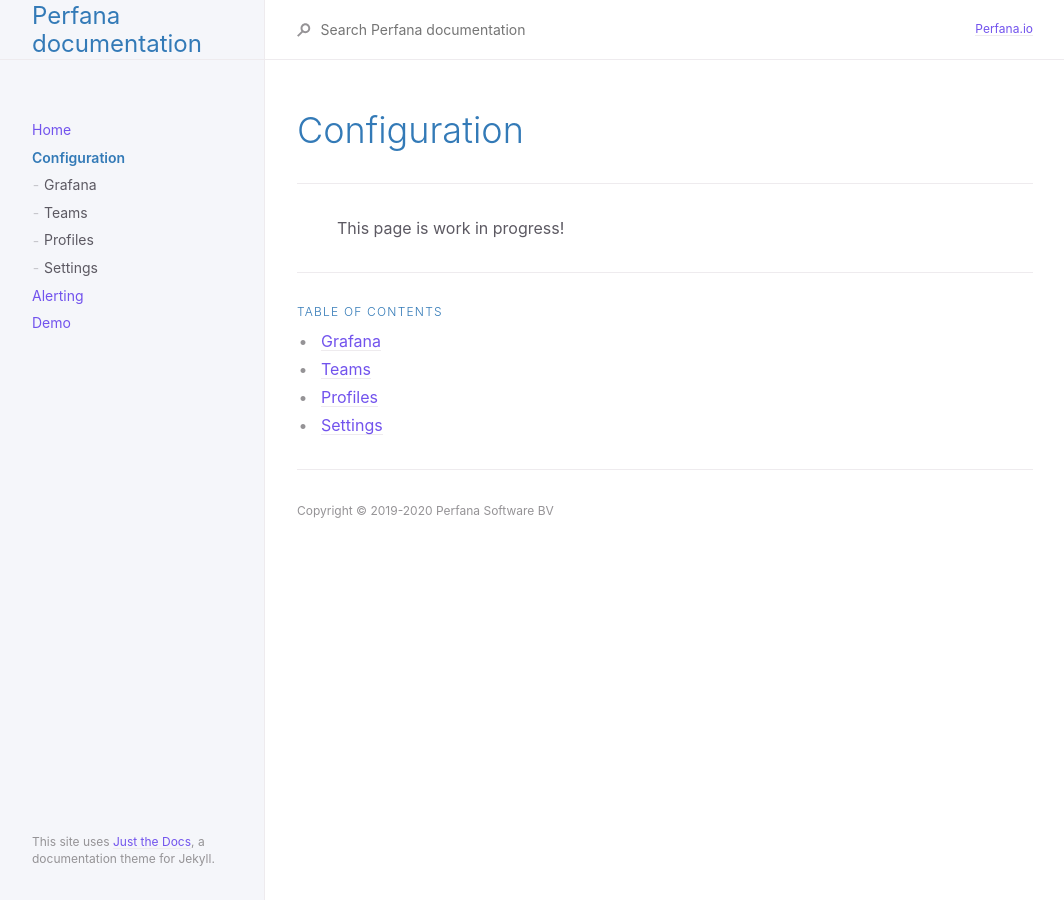
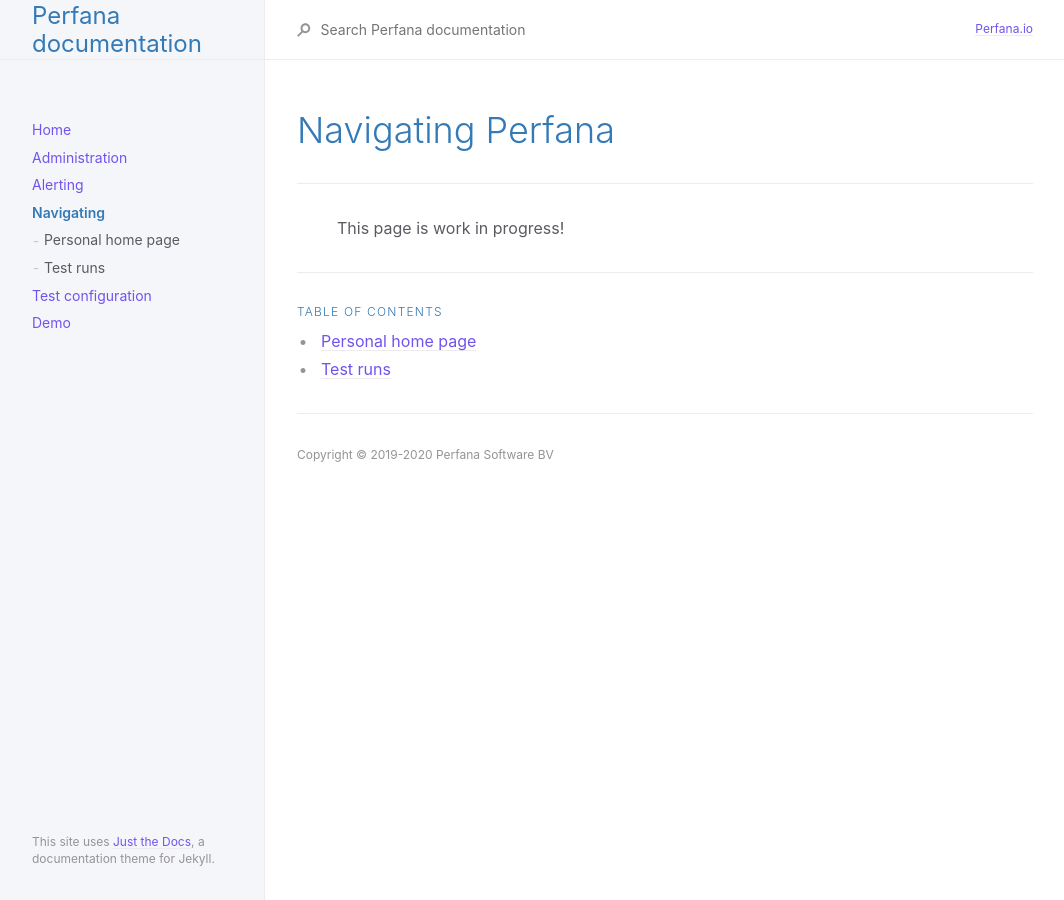
Before and after one commit to perfana/perfana-docs, a Jekyll site: the page built from docs/navigating/navigating.md, in a window 1280 px wide. Shown: the whole page, without its empty margins (107-1171 px from the left). Built offline with Jekyll 4.4.1, drawn with Linux system fonts in a browser that asks for light colours; our own code applies the rules of GitHub Pages for plain Markdown files.

Commit message:
added pages

```diff
--- /dev/null
+++ b/docs/navigating/landingpage.md
@@ -0,0 +1,14 @@
+---
+title: Personal home page
+parent: Navigating
+has_children: false
+nav_order: 1
+---
+
+# Personal home page
+
+---
+
+> This page is work in progress!
+
+{: .fs-6 }
--- a/docs/configuration/configuration.md
+++ b/docs/navigating/navigating.md
@@ -1,10 +1,10 @@
 ---
-title: Configuration
+title: Navigating
 has_children: true
-nav_order: 2
+nav_order: 4
 ---
 
-# Configuration
+# Navigating Perfana
 
 ---
 
```
Also changed, not shown: docs/administration/administration.md (added, +13 -0 lines), docs/navigating/testruns.md (added, +14 -0 lines), docs/testconfiguration/grafanadashboards.md (added, +14 -0 lines), docs/testconfiguration/keymetrics.md (added, +14 -0 lines), docs/testconfiguration/reporting.md (added, +14 -0 lines), docs/testconfiguration/testconfiguration.md (added, +13 -0 lines), docs/administration/grafana.md (renamed from docs/configuration/grafana.md), docs/administration/profiles.md (renamed from docs/configuration/profiles.md), docs/administration/settings.md (renamed from docs/configuration/settings.md), docs/administration/teams.md (renamed from docs/configuration/teams.md).
